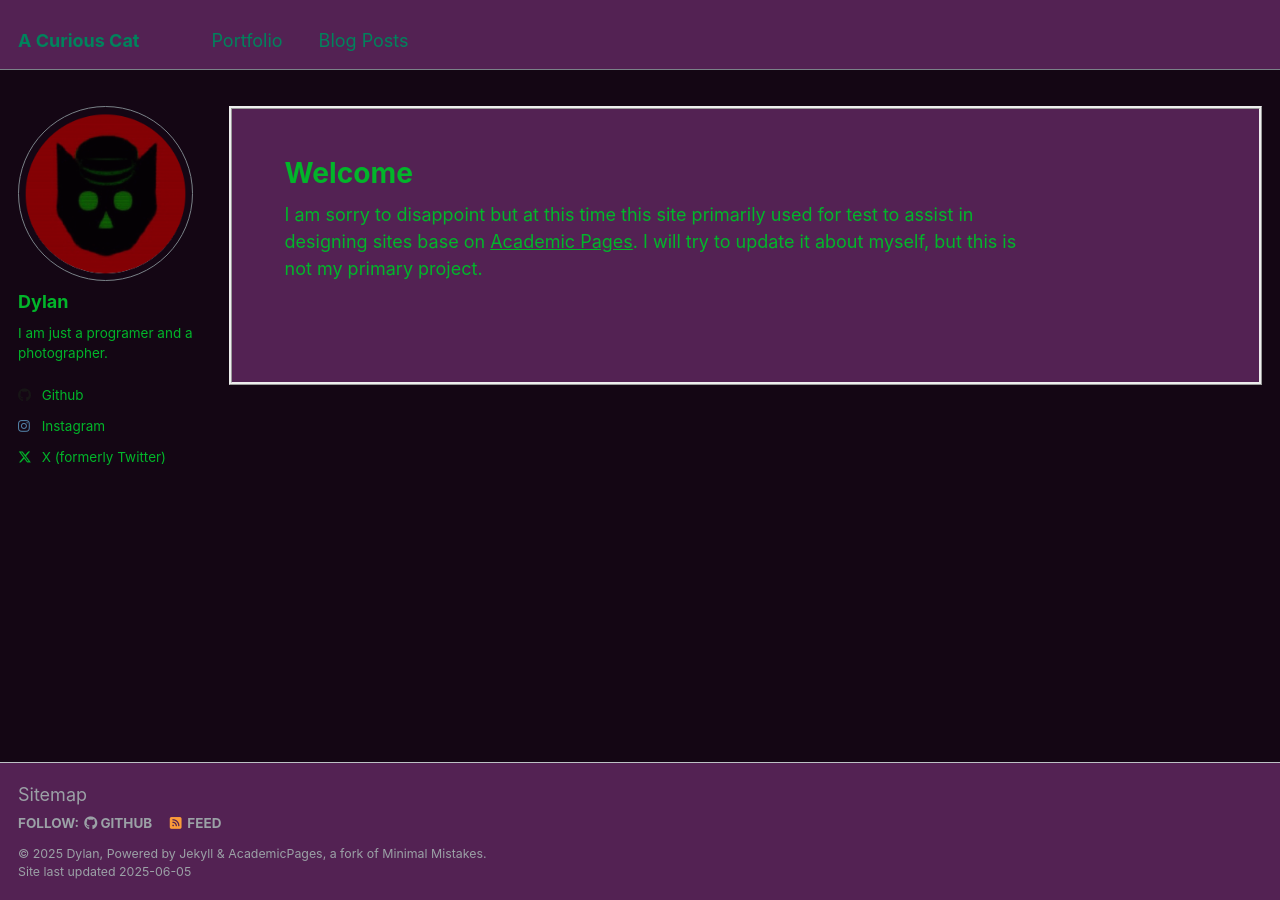
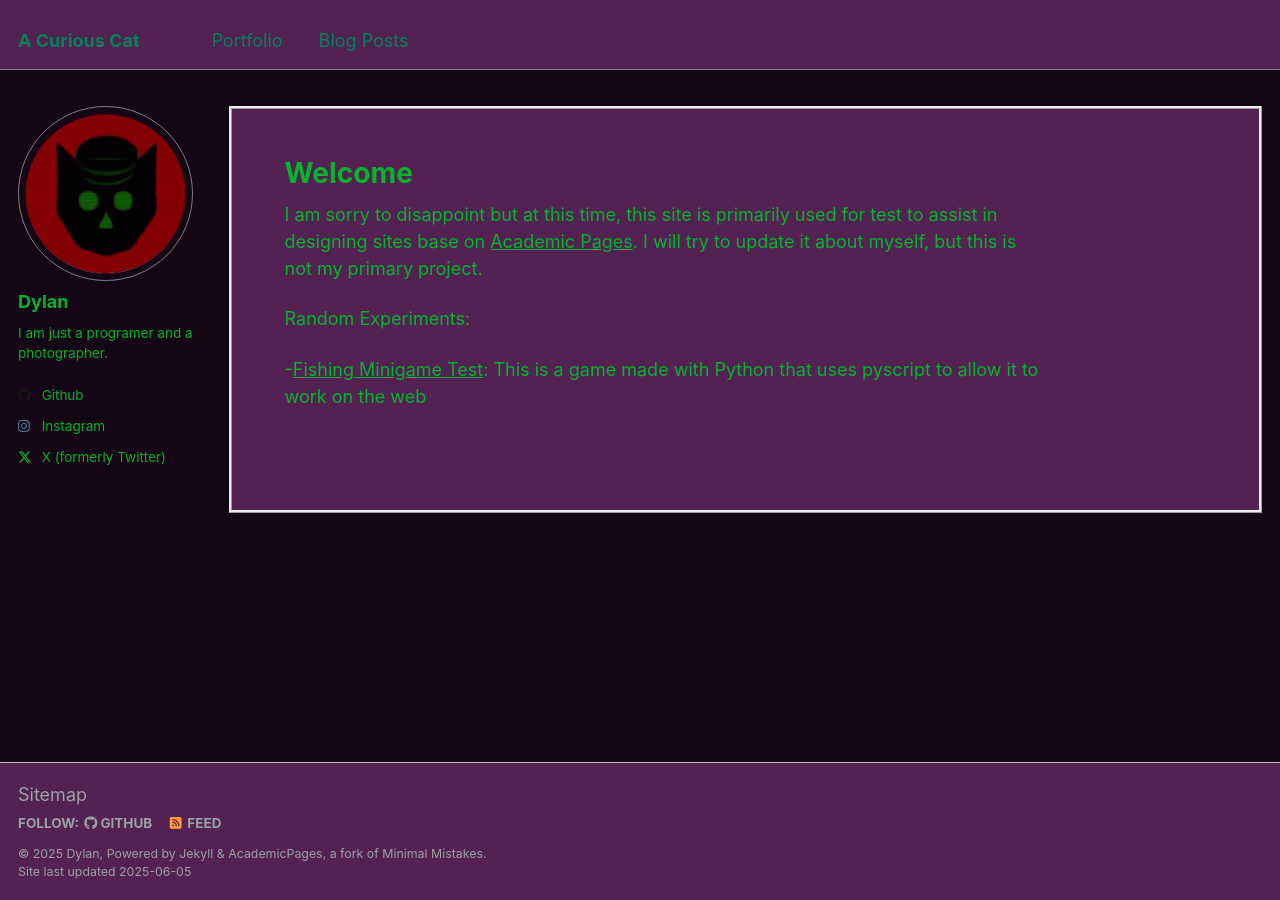
Before and after one commit to mdylantk/mdylantk.github.io, a Jekyll site: the page built from _pages/index.md, in a window 1280 px wide. Built offline with Jekyll 4.4.1, drawn with Linux system fonts in a browser that asks for light colours.

Commit message:
Update index.md

```diff
--- a/_pages/index.md
+++ b/_pages/index.md
@@ -8,4 +8,8 @@ redirect_from:
   - /index.html
 ---
 
-I am sorry to disappoint but at this time this site primarily used for test to assist in designing sites base on [Academic Pages](https://github.com/academicpages/academicpages.github.io). I will try to update it about myself, but this is not my primary project.
+I am sorry to disappoint but at this time, this site is primarily used for test to assist in designing sites base on [Academic Pages](https://github.com/academicpages/academicpages.github.io). I will try to update it about myself, but this is not my primary project.
+
+Random Experiments:
+
+-[Fishing Minigame Test](https://mdylantk.github.io/webpage-test): This is a game made with Python that uses pyscript to allow it to work on the web
```
